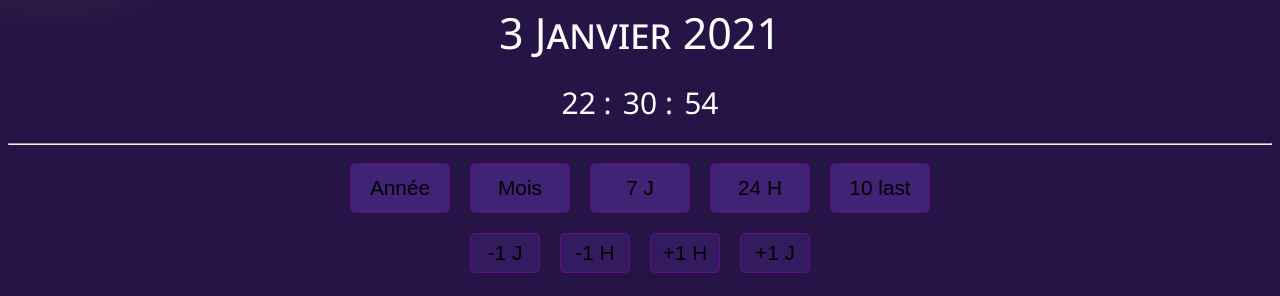
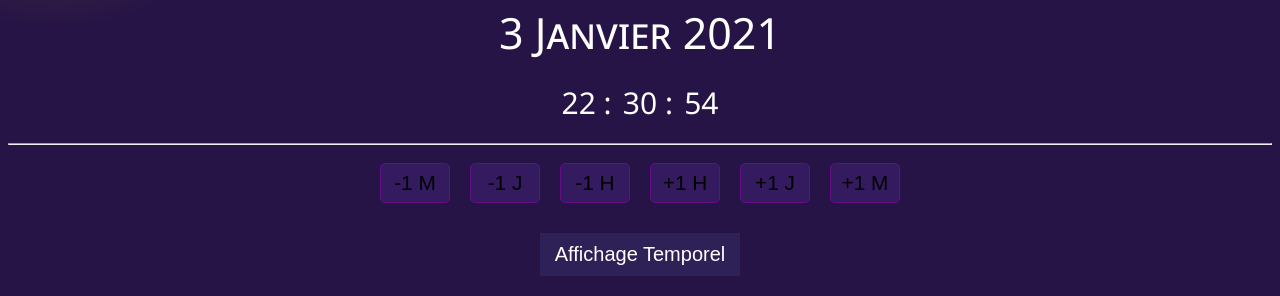
Before and after one commit to theoelsti/MicroProjet, a PHP site: page /?param=1 in a window 1280 px wide. Shown: the part 202-498 px from the top of the page. Run offline with PHP 8.4, Linux system fonts and the light colour scheme; data that the repository does not hold is empty.

Commit message:
added sidebar :sunglasses:

```diff
--- a/RaspBerry/Site Web/index.php
+++ b/RaspBerry/Site Web/index.php
@@ -41,27 +41,52 @@
 
 </div>
 <div class="buttons">
-    <input type="submit" id="year" class="button" value="Année" />
-    <input type="submit" id="month" class="button" value="Mois" />
-    <input type="submit" id="week" class="button" value="7 J" />
-    <input type="submit" id="day" class="button" value="24 H" />
-    <input type="submit" id="10" class="button" value="10 last" />
-</div>
-<div class="buttons">
+    <input name="minusmonth" type="submit" id="minusmonth" class="buttonl" value="-1 M" />
     <input name="plusday" type="submit" id="minusday" class="buttonl" value="-1 J" />
     <input name="minus" type="submit" id="minus" class="buttonl" value="-1 H" />
     <input name="plus" type="submit" id="plus" class="buttonl" value="+1 H" />
     <input name="plusday" type="submit" id="plusday" class="buttonl" value="+1 J" />
+    <input name="plusmonth" type="submit" id="plusmonth" class="buttonl" value="+1 M" />
 </div>
+
+
 <div style="width: 70%; margin-left: 15%;">
+<div id="mySidebar" class="sidebar">
+<a href="javascript:void(0)" class="closebtn" onclick="closeNav()">×</a>
+</br>
+</br>
+</br>
+</br>
+</br>
+</br>
+</br>
+</br>
+</br>
+</br>
+</br>
+</br>
+</br>
+</br>
+</br>
+
+
+<div class="buttons"><input type="submit" id="year" class="button" value="Année" /></div>
+<div class="buttons"><input type="submit" id="month" class="button" value="Mois" /></div>
+<div class="buttons"><input type="submit" id="week" class="button" value="7 J" /></div>
+<div class="buttons"><input type="submit" id="day" class="button" value="24 H" /> </div>
+<div class="buttons">  <input type="submit" id="10" class="button" value="10 last" /> </div>
+</div>
+
+<div id="main">
+  <button class="openbtn" onclick="openNav()">Affichage Temporel</button>
+</div>
 <canvas id="meteoChart"></canvas>
 </div>
 
 <?php
 
 
-// http://localhost:42069/index.php&param=x&year=0&month=1&day=0
-
+// http://localhost:42069/index.php&param=0
 
 function updateSQL(){
     $param = $_GET['param'];
--- a/RaspBerry/Site Web/scripts/chart.js
+++ b/RaspBerry/Site Web/scripts/chart.js
@@ -182,7 +182,29 @@ scales:{
     url = '?param=' + (parseInt(param) + 24)
     window.location.href = url;
   });
-
+  $("#plusmonth").on("click", function() {
+    url = '?param=' + (parseInt(param) -744)
+    if(param -744 <= -1){
+      alert("Les valeurs affichées sont les plus récentes !")
+    }
+    else window.location.href = url;
+  });
+  $("#minusmonth").on("click", function() {
+    url = '?param=' + (parseInt(param) + 744)
+    window.location.href = url;
+  });
 
 
   let chartmeteo = new Chart(ctx, config);
+
+/* Set the width of the sidebar to 250px and the left margin of the page content to 250px */
+function openNav() {
+  document.getElementById("mySidebar").style.width = "180px";
+  document.getElementById("main").style.marginLeft = "180px";
+}
+
+/* Set the width of the sidebar to 0 and the left margin of the page content to 0 */
+function closeNav() {
+  document.getElementById("mySidebar").style.width = "0";
+  document.getElementById("main").style.marginLeft = "0";
+}
--- a/RaspBerry/Site Web/styles/style.css
+++ b/RaspBerry/Site Web/styles/style.css
@@ -122,6 +122,7 @@ Style pour la date
 	width:100px;
 	height: 50px;
 	font-size: 130%;
+	cursor: pointer;
 }
 .buttonl{
 	margin: 10px;
@@ -131,4 +132,72 @@ Style pour la date
 	width:70px;
 	height: 40px;
 	font-size: 130%;
+	cursor: pointer;
 }
+
+/* CSS de la sidebar parce que c'est trop style*/
+
+
+.sidebar {
+	height: 100%;
+	width: 0; /* ca change avec le js */
+	position: fixed;
+	z-index: 1;
+	top: 0;
+	left: 0;
+	background-color: #0D022166;
+	overflow-x: hidden;
+	padding-top: 60px;
+	transition: 0.5s; /*c trop style ca*/
+  }
+
+
+  .sidebar a {
+	padding: 8px 8px 8px 32px;
+	text-decoration: none;
+	font-size: 25px;
+	color: #020D21;
+	display: block;
+	transition: 0.3s;
+  }
+
+
+  .sidebar a:hover {
+	color: #f1f1f1;
+  }
+
+
+  .sidebar .closebtn {
+	position: absolute;
+	top: 0;
+	right: 25px;
+	font-size: 36px;
+	margin-left: 50px;
+  }
+
+
+  .openbtn {
+	font-size: 20px;
+	cursor: pointer;
+	background-color: #2E2157;
+	color: white;
+	padding: 10px 15px;
+	border: none;
+  }
+
+  .openbtn:hover {
+	background-color: #444;
+  }
+
+
+  #main {
+	transition: margin-left .5s;
+	padding: 20px;
+	text-align: center;
+  }
+
+
+  @media screen and (max-height: 450px) {
+	.sidebar {padding-top: 15px;}
+	.sidebar a {font-size: 18px;}
+  }
```
